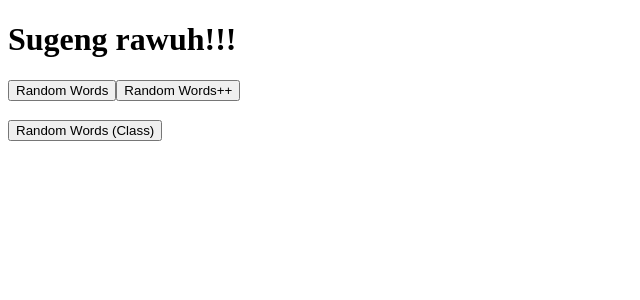
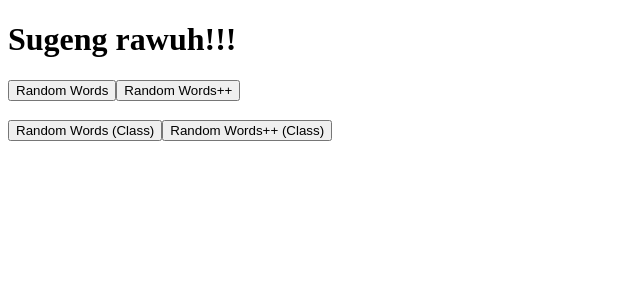
Before and after one commit to danangsw/hangman-react-ts, a React (Vite) app: page / in a window 1280 px wide. Shown: the top 300 px of the page, without its empty margins (0-640 px from the left). Built offline with nearby package versions, Linux system fonts and the light colour scheme; the HTML template or start-up script is replaced by a standard one.

Commit message:
add more

```diff
--- a/src/component/RandomWord.tsx
+++ b/src/component/RandomWord.tsx
@@ -16,6 +16,12 @@ class RandomWord extends Component {
         });
     };
 
+    handleClick2 = () => {
+        this.setState({
+            word: this.state.word + ' '+ this.genWord()
+        });
+    };
+
     genWord() {
         return words[Math.floor(Math.random() * words.length)];
     }
@@ -25,6 +31,7 @@ class RandomWord extends Component {
         <div>
             <h3>{ this.state.word}</h3>
             <button onClick={this.handleClick}>Random Words (Class)</button>
+            <button onClick={this.handleClick2}>Random Words++ (Class)</button>
         </div>
     );
   }
```
